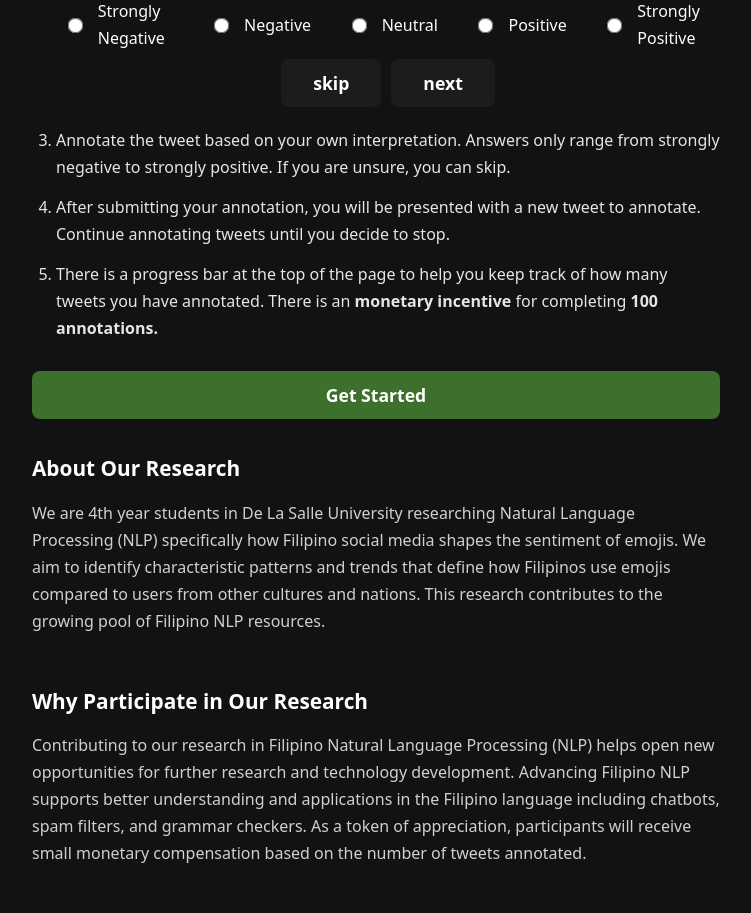
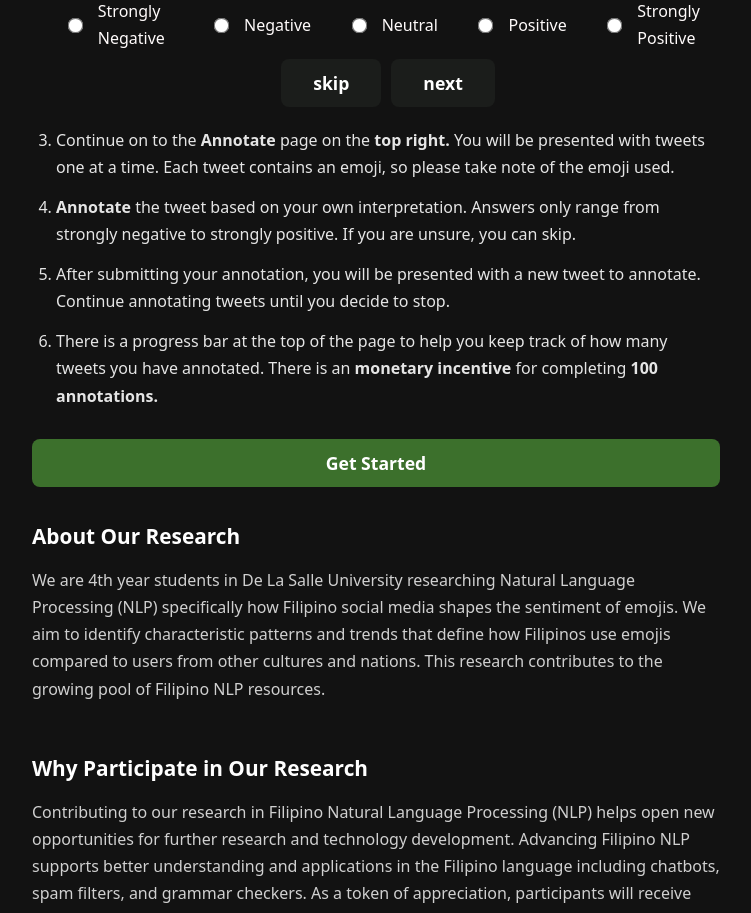
Before and after one commit to Vraiz/AnnotationApp, a Next.js app: page / in a window 1280 px wide. Shown: the part 920-1833 px from the top of the page, without its empty margins (264-1015 px from the left). Built offline with nearby package versions, Linux system fonts and the light colour scheme.

Commit message:
Update page.tsx

```diff
--- a/app/page.tsx
+++ b/app/page.tsx
@@ -83,7 +83,12 @@ export default function Home() {
             next
             </button>
             </div>
-            <li>Annotate the tweet based on your own interpretation. Answers only range from strongly negative to strongly positive. If you are unsure, you can skip.</li>
+            <li>
+                Continue on to the <strong>Annotate </strong>page on the <strong>top right.</strong> You will be presented with tweets one at a time. Each tweet contains an emoji, so please take note of the emoji used.
+            </li>
+            <li>
+                <strong>Annotate </strong>the tweet based on your own interpretation. Answers only range from strongly negative to strongly positive. If you are unsure, you can skip.
+            </li>
             <li>
                 After submitting your annotation, you will be presented with a new tweet to annotate.
                 Continue annotating tweets until you decide to stop.
```
